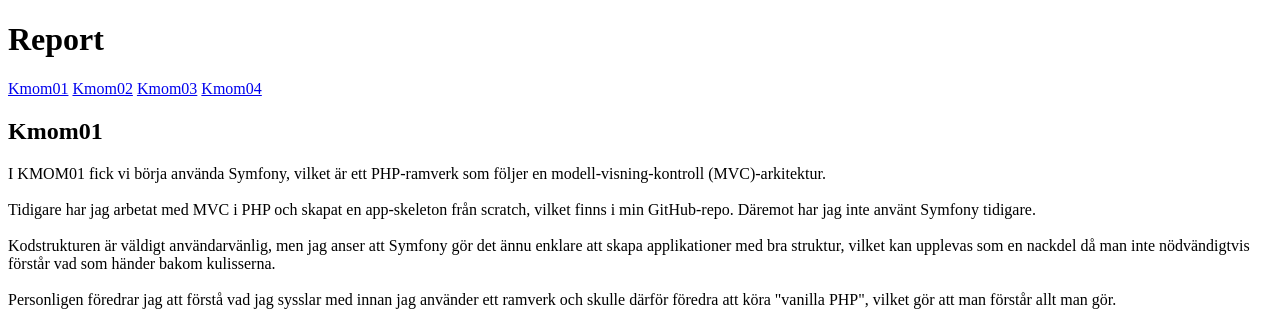
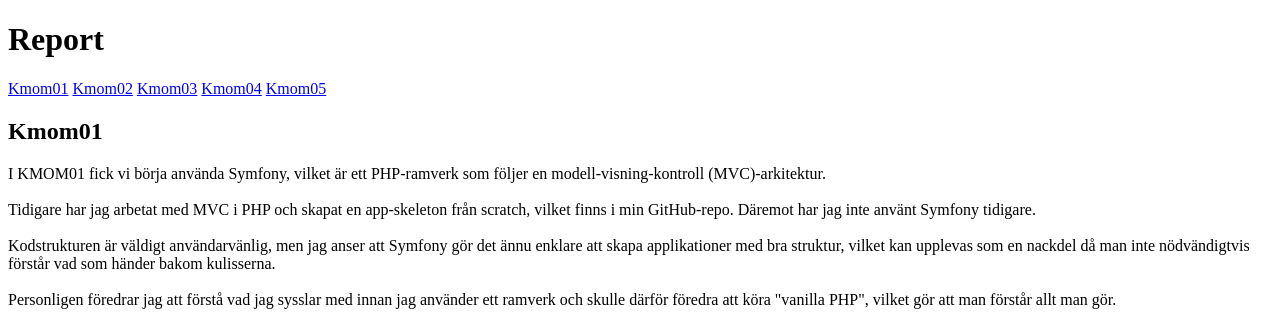
Before and after one commit to asili2001/MVC, a Symfony app: template templates/report.html.twig in a window 1280 px wide. Shown: the part 160-473 px from the top of the page. Run offline with Twig, Linux system fonts and the light colour scheme; the template is opened without the code that fills it, so the values that code supplies are empty; some libraries are stand-ins or nearby versions.

Commit message:
added:button to  Redovisningstexten

```diff
--- a/templates/report.html.twig
+++ b/templates/report.html.twig
@@ -11,6 +11,7 @@
                 <a href="#kmom02" alt="kmom02" class="btn">Kmom02</a>
                 <a href="#kmom03" alt="kmom03" class="btn">Kmom03</a>
                 <a href="#kmom04" alt="kmom04" class="btn">Kmom04</a>
+                <a href="#kmom05" alt="kmom05" class="btn">Kmom05</a>
             </div>
             <div class="report-list">
                 <div class="item" id="kmom01">
```
